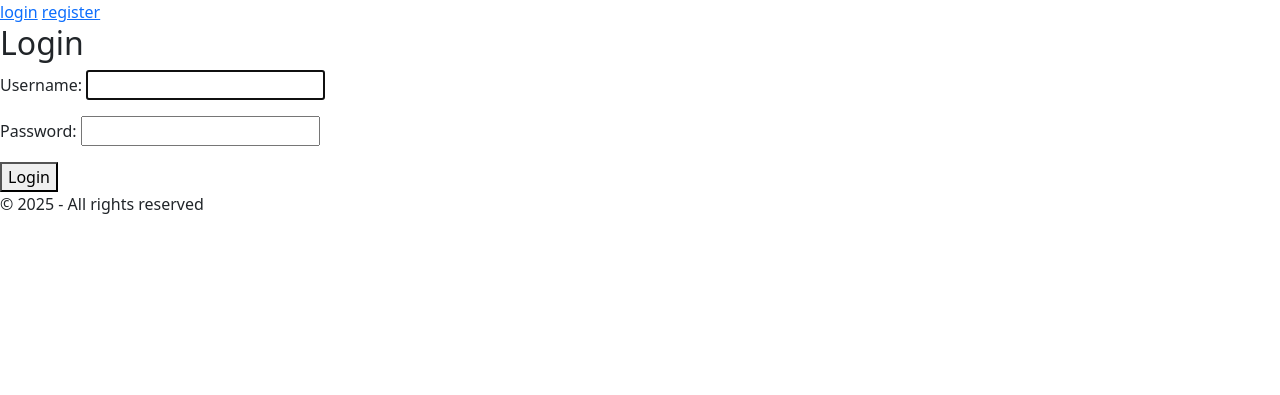
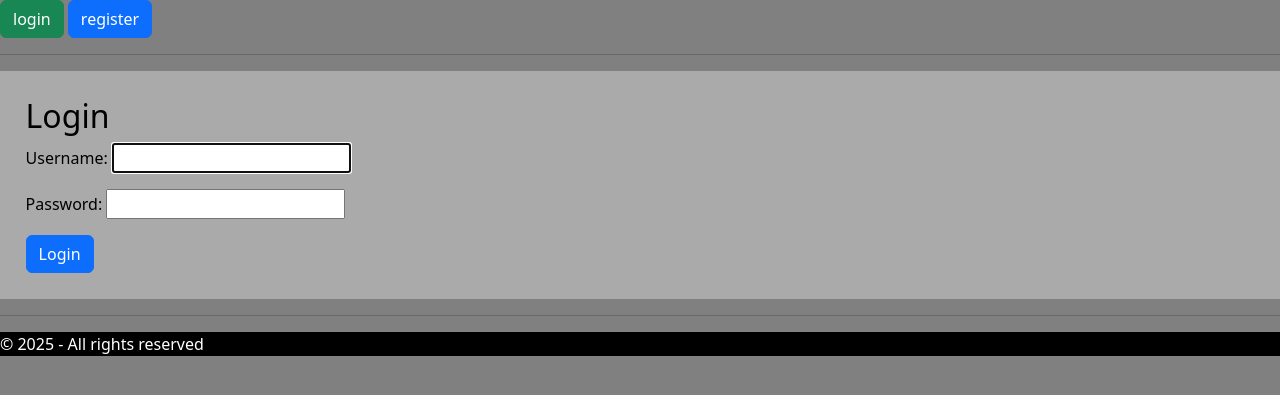
Before and after one commit to M-Pidlisnyi/finance-cabinet, a Django app: page /auth/login/ in a window 1280 px wide. Shown: the top 395 px of the page. Run offline with Django 5.2, Linux system fonts and the light colour scheme.

Commit message:
ui changes

```diff
--- a/static/css/style.css
+++ b/static/css/style.css
@@ -1 +1,23 @@
+body{
+    background: gray;
+}
+
+.content {
+    background: #aaa;
+    color: #000;
+    padding: 2% 5% 2% 2%;
+}
+
 form{display: inline;}
+
+.field-errors{
+    color: red;
+}
+.field-helptext{
+    color: green;
+}
+
+footer{
+    background: black;
+    color: white;
+}
--- a/templates/base.html
+++ b/templates/base.html
@@ -19,17 +19,19 @@
         </div>
 
         {% else %}
-            <a href="{% url 'login' %}">login</a>
-            <a href="{% url 'signup' %}">register</a>
+        <a href="{% url 'login' %}" class="btn btn-success">login</a>
+        <a href="{% url 'signup' %}" class="btn btn-primary">register</a>
         {% endif %}
 
     </div>
 
-
+    <hr />
+    <div class="content">
         {% block content %}
 
         {% endblock %}
-
+    </div>
+    <hr />
     <footer>
         <p>&copy; 2025 - All rights reserved</p>
     </footer>
--- a/templates/registration/login.html
+++ b/templates/registration/login.html
@@ -4,7 +4,7 @@
     <h2>Login</h2>
     <form method="post">
         {% csrf_token %}
-        {{ form.as_p }}
-        <button type="submit">Login</button>
+        {{form.as_p}}
+        <button type="submit" class="btn btn-primary">Login</button>
     </form>
 {% endblock %}
```
Also changed, not shown: templates/registration/signup.html (+16 -2 lines), finance_management/settings.py (line endings or trailing spaces), 1 other file. Lines whose indentation alone changed are shown as unchanged.
